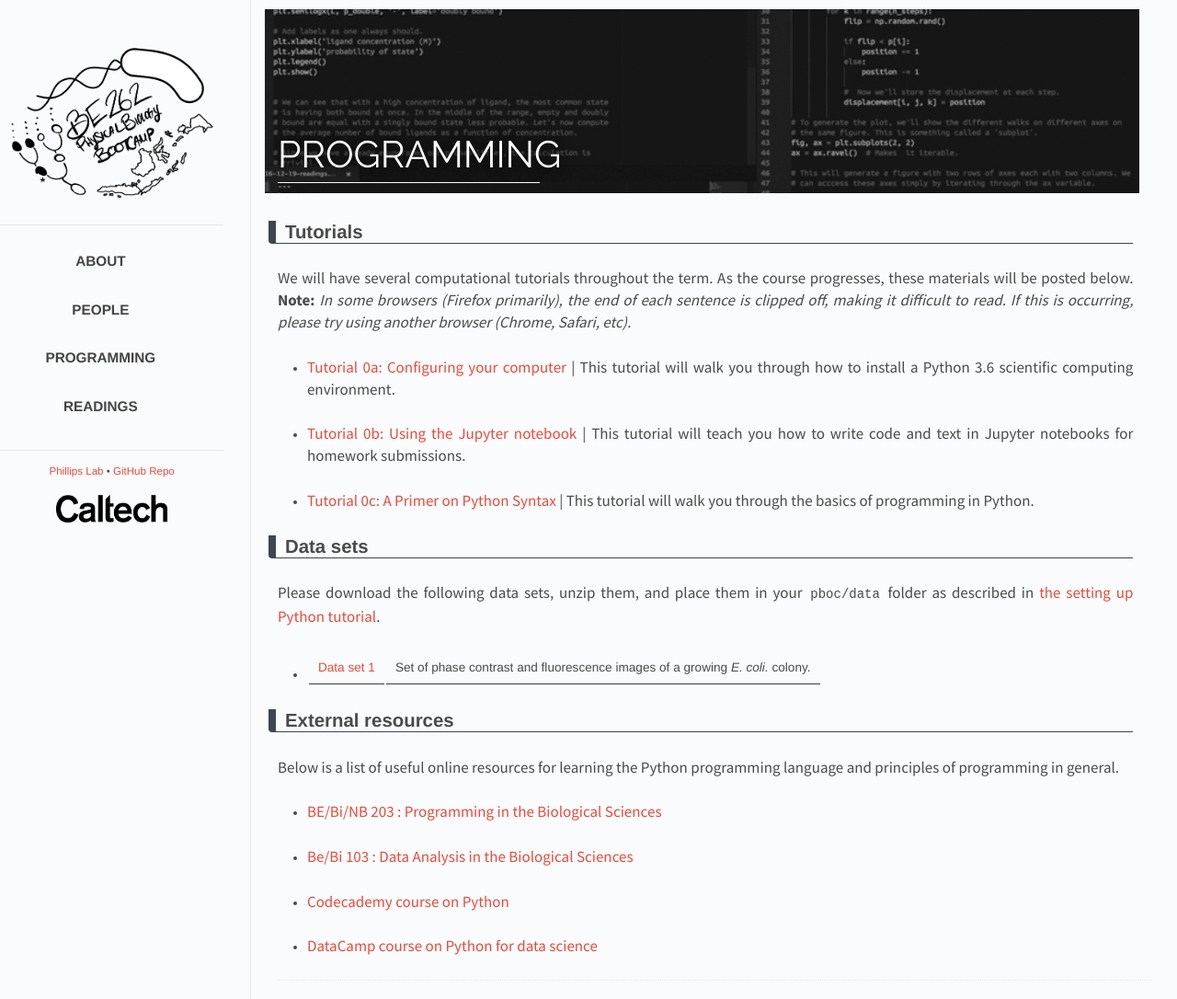
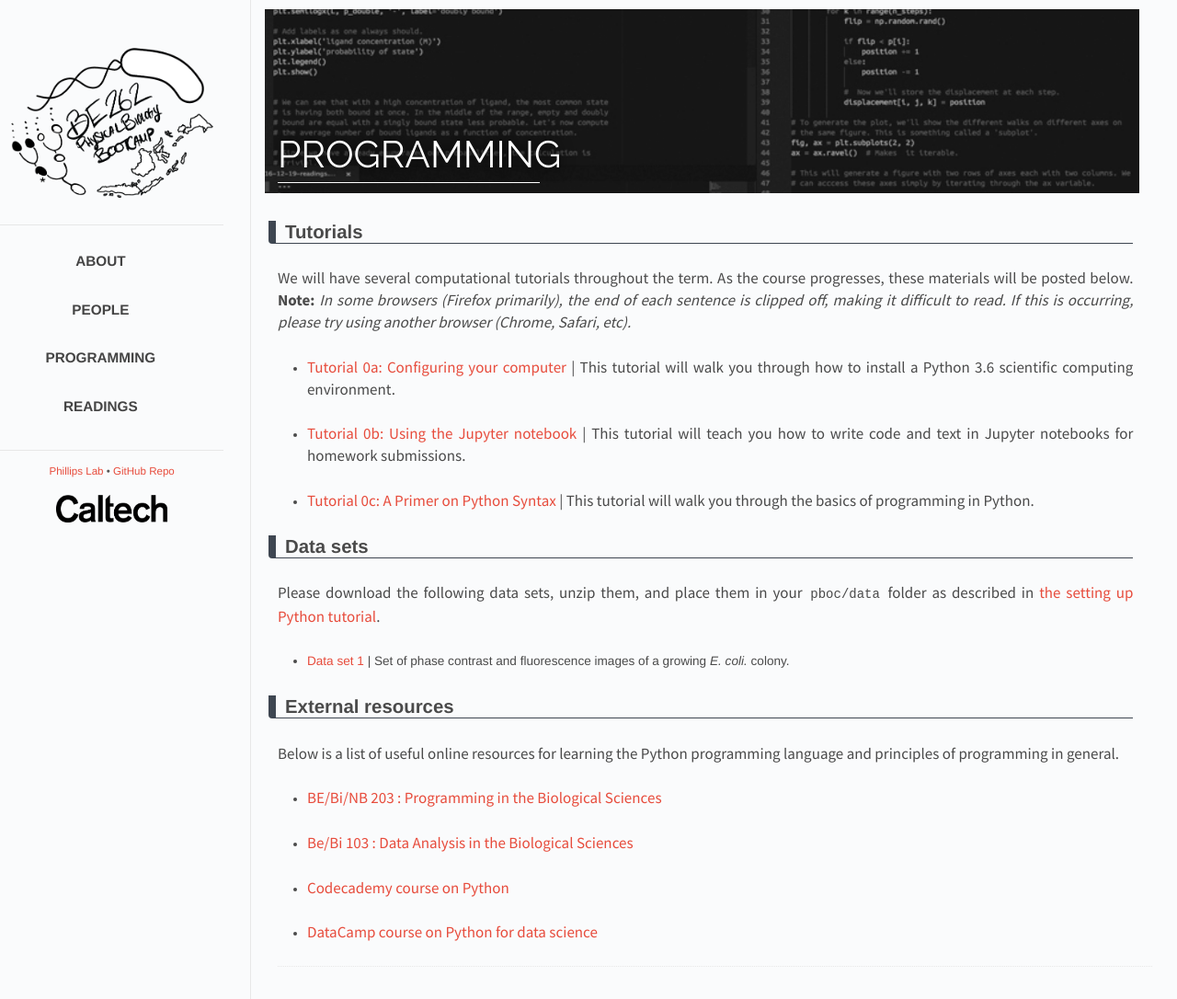
Before and after one commit to RPGroup-PBoC/be262, a Jekyll site: the page built from _posts/2017-01-25-code.md, in a window 1280 px wide. Shown: the whole page at 92% size. Built offline with Jekyll 4.4.1, drawn with Linux system fonts in a browser that asks for light colours; part of the change alters nothing that is shown.

```diff
--- a/_posts/2017-01-25-code.md
+++ b/_posts/2017-01-25-code.md
@@ -20,7 +20,7 @@ progresses, these materials will be posted below. **Note:** *In some browsers (F
 ## Data sets
 Please download the following data sets, unzip them, and place them in your `pboc/data` folder as described in [the setting up Python tutorial]({{ site.baseurl }}/code/t0c_python_syntax_and_plotting.html).
 
-* [Data set 1]({{site.baseurl }}/course_data/ecoli_growth.zip) | Set of phase contrast and fluorescence images of a growing *E. coli.* colony.
+* [Data set 1](http://rpdata.caltech.edu/courses/course_data/ecoli_growth.zip) \| Set of phase contrast and fluorescence images of a growing *E. coli.* colony.
 
 ## External resources
 Below is a list of useful online resources for learning the Python programming language and principles of programming in general.
```
